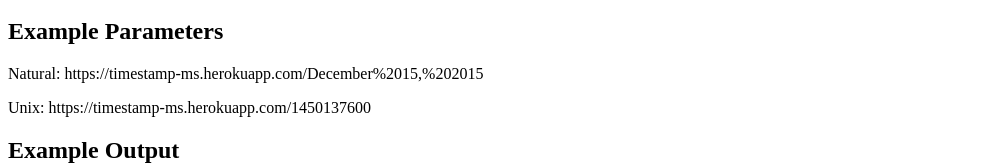
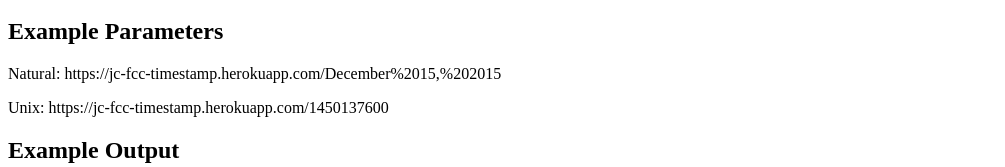
Before and after one commit to jordan-carney/fcc-request-head-parser, a website: page index.html in a window 1280 px wide. Shown: the part 136-303 px from the top of the page, without its empty margins (0-1005 px from the left). Drawn offline with Linux system fonts and the light colour scheme.

```diff
--- a/index.html
+++ b/index.html
@@ -12,8 +12,8 @@
     <li>If the parameter string is invalid, null will be returned for both properties.</li>
   </ol>
 <h2>Example Parameters</h2>
-<p>Natural: https://timestamp-ms.herokuapp.com/December%2015,%202015</p>
-<p>Unix: https://timestamp-ms.herokuapp.com/1450137600</p>
+<p>Natural: https://jc-fcc-timestamp.herokuapp.com/December%2015,%202015</p>
+<p>Unix: https://jc-fcc-timestamp.herokuapp.com/1450137600</p>
 <h2>Example Output</h2>
 <p>{ "unix": 1450137600, "natural": "December 15, 2015" }</p>
 </body>
```
